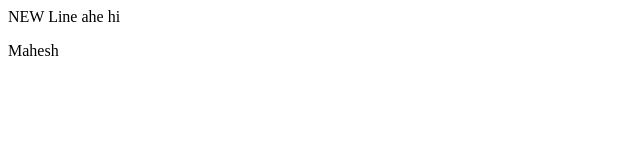
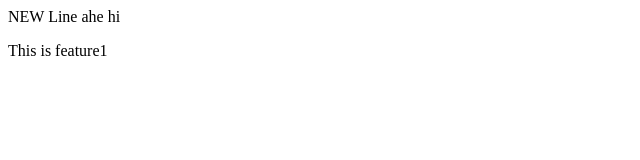
Before and after one commit to maheshkoli4206/Master-Project, a plain HTML site: page index.html in a window 1280 px wide. Shown: the full height of the page, 0-640 px from the left. Drawn offline with Linux system fonts and the light colour scheme.

Commit message:
feature1 commit

```diff
--- a/index.html
+++ b/index.html
@@ -1,2 +1,2 @@
 <p>NEW Line ahe hi</p>
-<label for="Mahesh">Mahesh</label>
+<label for="Mahesh">This is feature1</label>
```
